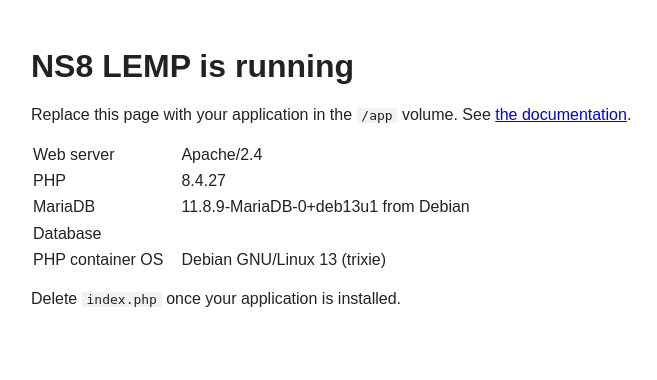
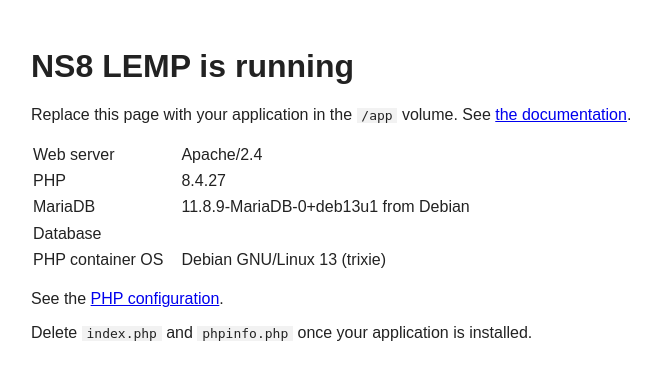
Before and after one commit to stephdl/ns8-lemp, a PHP site: page / in a window 1280 px wide. Shown: the top 380 px of the page, without its empty margins (225-882 px from the left). Run offline with PHP 8.4, Linux system fonts and the light colour scheme.

Commit message:
feat: add a safe phpinfo page, rsync and ssh, and document cron and custom files (#9)
* feat: ship a phpinfo page without the passwords

The sample index links to phpinfo.php again. It prints the General, Configuration and Modules sections only: Environment and Variables would show the passwords that PHP-FPM gives to the site.

* feat: add rsync and the ssh client to the PHP image

ns8-lamp ships rsync and its README suggests sftp to fetch a site.

* docs: explain how to edit and apply the cron jobs

* docs: give an example and a check command for each custom file

```diff
--- a/container/index.php
+++ b/container/index.php
@@ -35,6 +35,7 @@ $os = @parse_ini_file('/etc/os-release');
         <tr><td>Database</td><td><?= htmlspecialchars(getenv('LEMP_DB_NAME') ?: '') ?></td></tr>
         <tr><td>PHP container OS</td><td><?= htmlspecialchars($os['PRETTY_NAME'] ?? '') ?></td></tr>
     </table>
-    <p>Delete <code>index.php</code> once your application is installed.</p>
+    <p>See the <a href="phpinfo.php">PHP configuration</a>.</p>
+    <p>Delete <code>index.php</code> and <code>phpinfo.php</code> once your application is installed.</p>
 </body>
 </html>
--- /dev/null
+++ b/container/phpinfo.php
@@ -0,0 +1,4 @@
+<?php
+// PHP-FPM gives the database and LDAP passwords to the site as environment
+// variables: the Environment and Variables sections would print them
+phpinfo(INFO_GENERAL | INFO_CONFIGURATION | INFO_MODULES);
```
Also changed, not shown: README.md, 3 other files.
